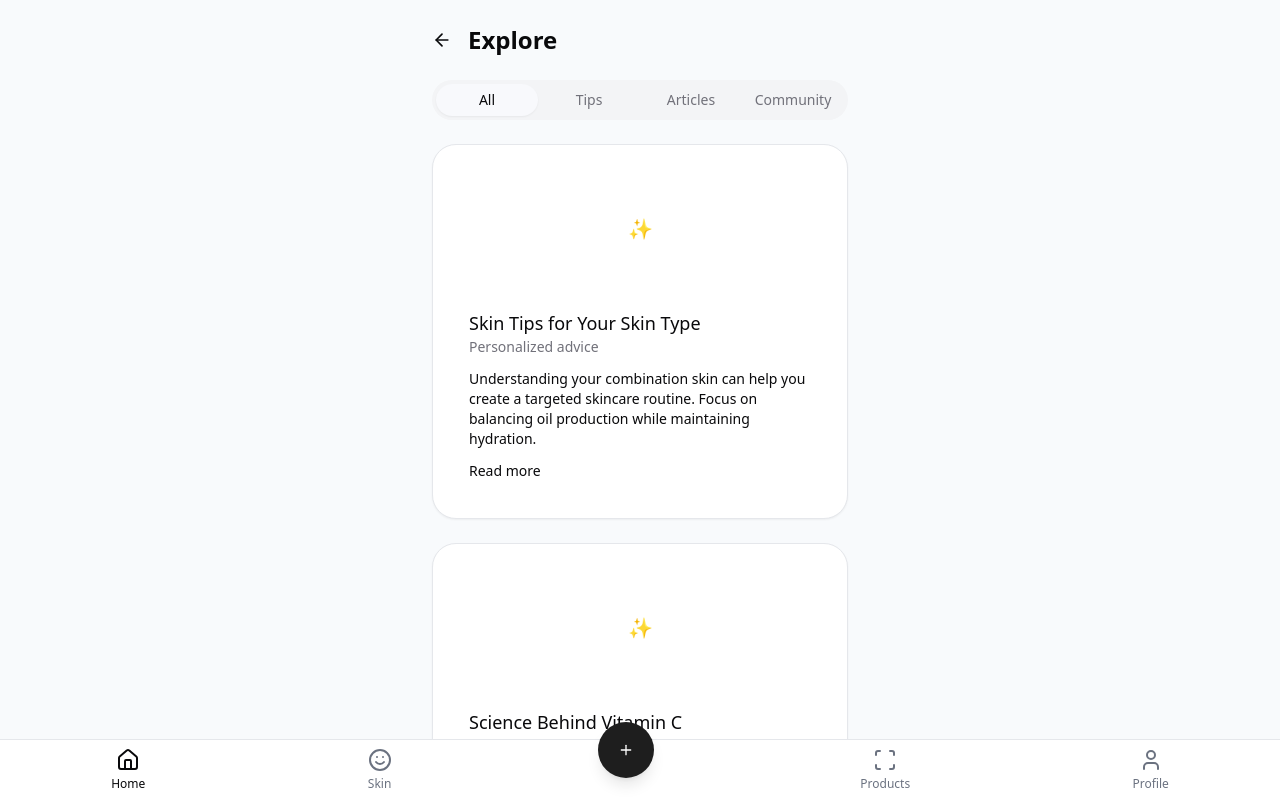
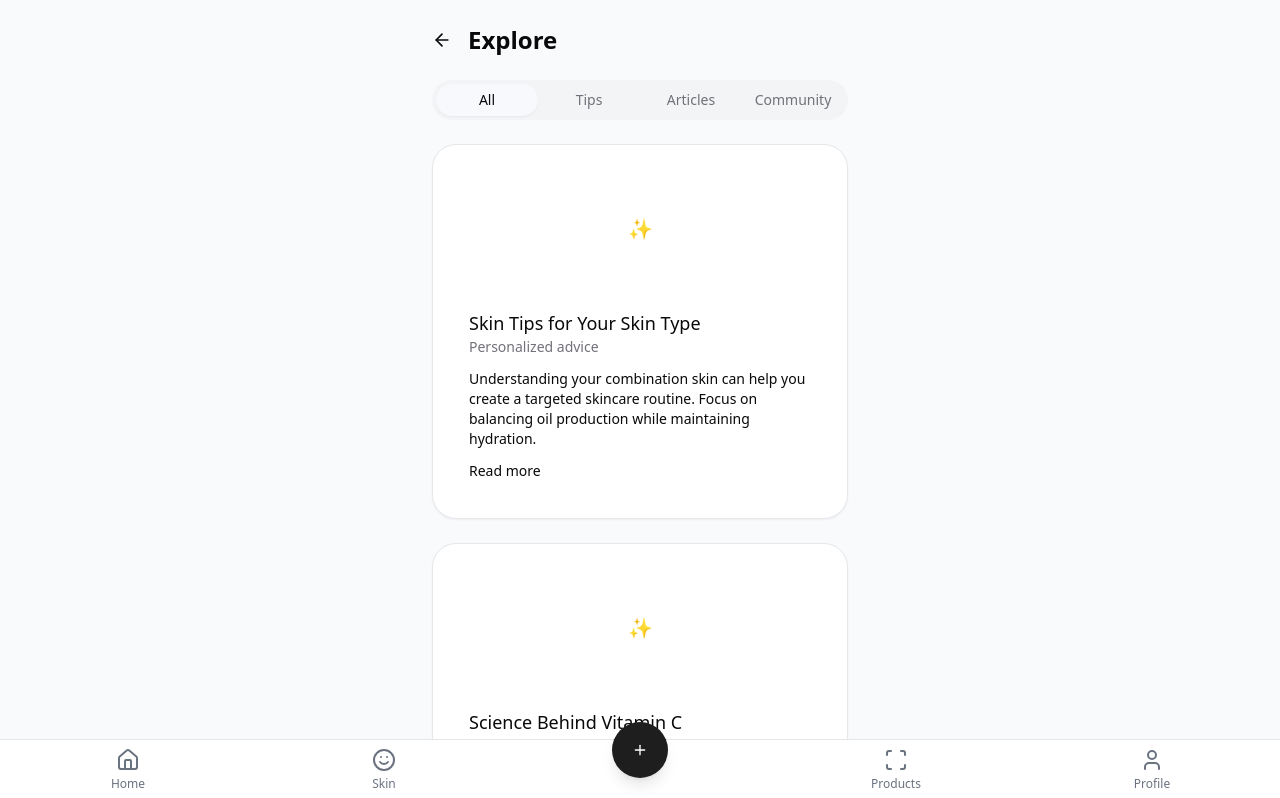
Before and after one commit to mattcoatsworth/skin-savvy-scan-track-0afccea7, a React (Vite) app: page /explore in a window 1280 px wide. Shown: the top 798 px of the page. Built offline with nearby package versions, Linux system fonts and the light colour scheme.

Commit message:
Fix: Navigation tab styling and spacing
Adjusts the styling of the navigation tabs to ensure consistent color and spacing.

```diff
--- a/src/components/AppNavigation.tsx
+++ b/src/components/AppNavigation.tsx
@@ -1,6 +1,6 @@
 
 import React, { useState } from "react";
-import { Home, BarChart2, User, Plus, Camera, Image, Scan, Smile } from "lucide-react";
+import { Home, User, Plus, Camera, Image, Scan, Smile } from "lucide-react";
 import { cn } from "@/lib/utils";
 import { Link } from "react-router-dom";
 import {
@@ -20,8 +20,11 @@ type NavItem = {
 const AppNavigation: React.FC = () => {
   const [open, setOpen] = useState(false);
 
+  // Using window.location.pathname to determine the active route
+  const currentPath = window.location.pathname;
+
   const navItems: NavItem[] = [
-    { icon: Home, label: "Home", path: "/", active: true },
+    { icon: Home, label: "Home", path: "/" },
     { icon: Smile, label: "Skin", path: "/history" },
     { icon: Scan, label: "Products", path: "/insights" },
     { icon: User, label: "Profile", path: "/profile" },
@@ -29,14 +32,14 @@ const AppNavigation: React.FC = () => {
 
   return (
     <div className="fixed bottom-0 left-0 right-0 bg-white border-t border-gray-200 z-10">
-      <div className="flex justify-around items-center relative">
+      <div className="flex justify-evenly items-center relative">
         {navItems.slice(0, 2).map((item) => (
           <Link
             key={item.label}
             to={item.path}
             className={cn(
-              "flex flex-col items-center py-2 px-4",
-              item.active
+              "flex flex-col items-center py-2 flex-1",
+              currentPath === item.path
                 ? "text-skin-teal"
                 : "text-gray-500 hover:text-skin-teal"
             )}
@@ -47,7 +50,7 @@ const AppNavigation: React.FC = () => {
         ))}
 
         {/* Center Plus Button with Popover */}
-        <div className="relative -top-5">
+        <div className="relative -top-5 flex-1 flex justify-center">
           <Popover open={open} onOpenChange={setOpen}>
             <PopoverTrigger asChild>
               <Button
@@ -85,8 +88,8 @@ const AppNavigation: React.FC = () => {
             key={item.label}
             to={item.path}
             className={cn(
-              "flex flex-col items-center py-2 px-4",
-              item.active
+              "flex flex-col items-center py-2 flex-1",
+              currentPath === item.path
                 ? "text-skin-teal"
                 : "text-gray-500 hover:text-skin-teal"
             )}
```
